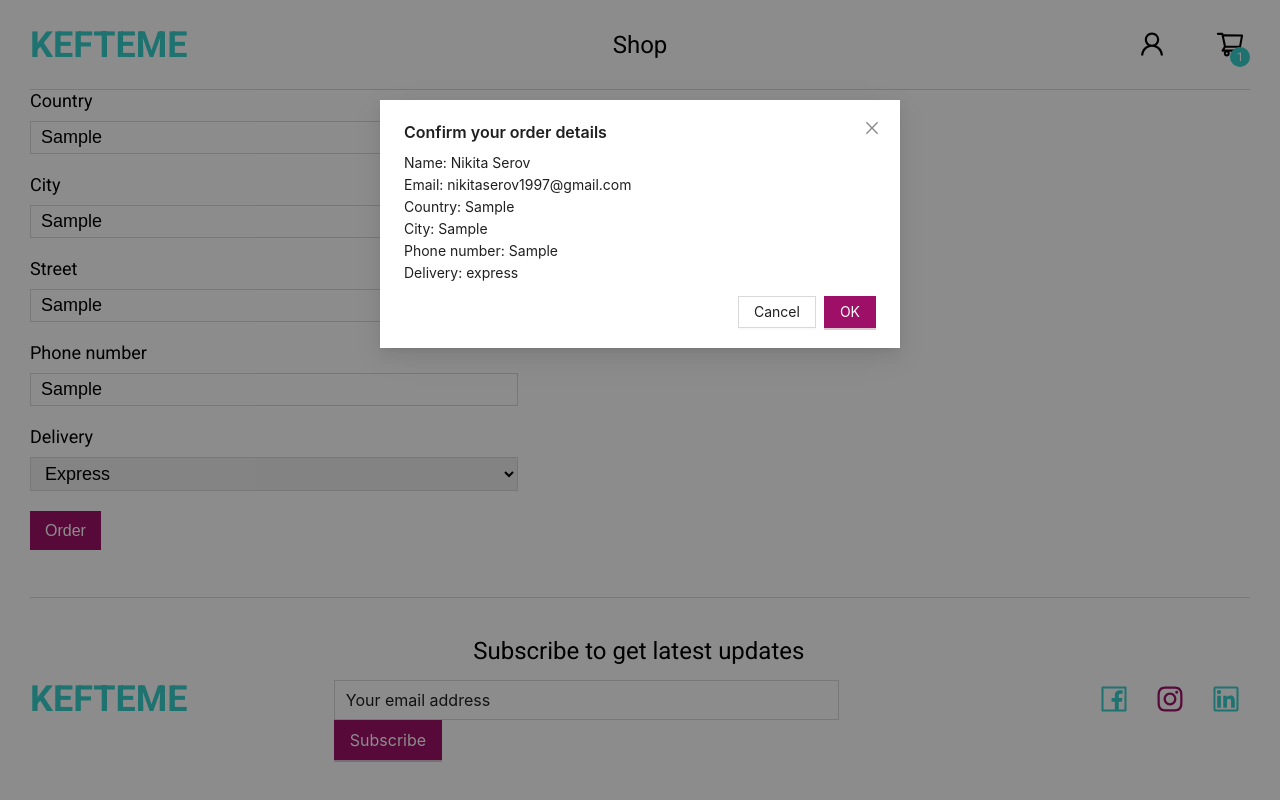
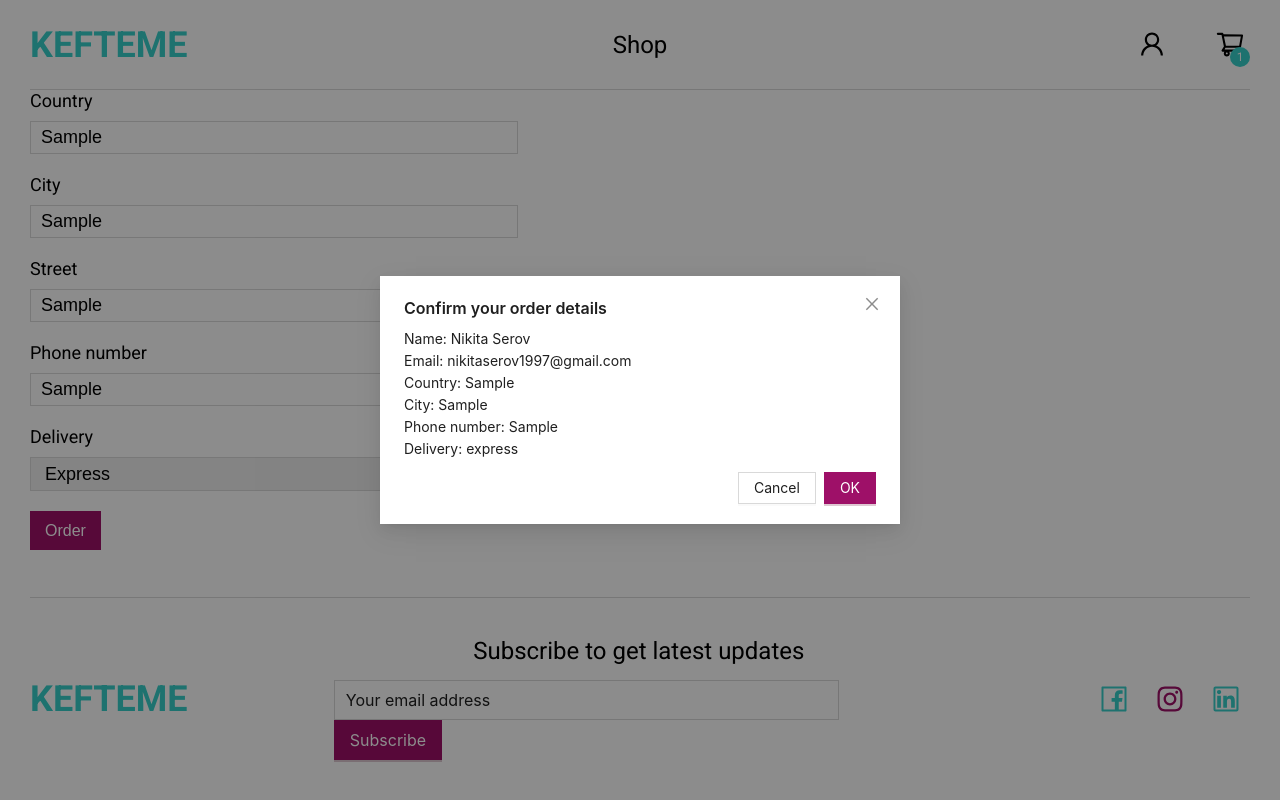
Before and after one commit to NikiSerov/KEFTEME, a React (Create React App) app: page /order in a window 1280 px wide. Both pictures are taken after typing "Sample", "Sample", "Sample", "Sample" into the empty fields and a click on the input "Order". Built offline with nearby package versions, Linux system fonts and the light colour scheme.

Commit message:
order success message fix

```diff
--- a/src/components/OrderForm/OrderForm.jsx
+++ b/src/components/OrderForm/OrderForm.jsx
@@ -21,10 +21,12 @@ export const OrderForm = () => {
     messageApi.open({
       type: "success",
       content: "Your order is accepted!",
+      duration: 1.5,
+      onClose: () => navigate(ACCOUNT_ROUTE),
+      style: {
+        marginTop: "30vh",
+      },
     });
-    setTimeout(() => {
-      navigate(ACCOUNT_ROUTE);
-    }, 1000);
   };
 
   const handleModalCancel = () => {
@@ -102,6 +104,7 @@ export const OrderForm = () => {
           title="Confirm your order details"
           onOk={handleModalOk}
           onCancel={handleModalCancel}
+          centered={true}
         >
           <div className={s.modalText}>
             <span>Name: Nikita Serov</span>
```
